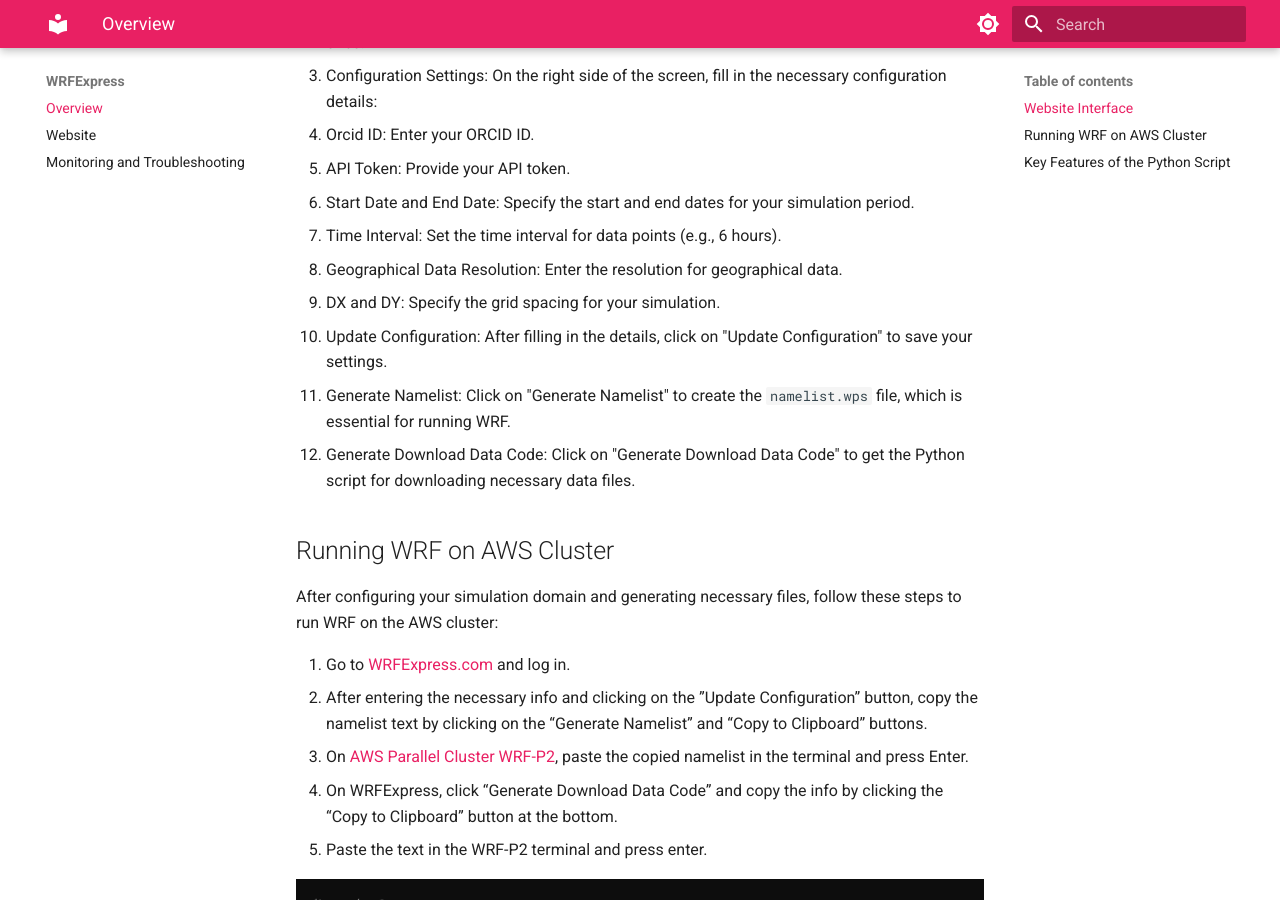
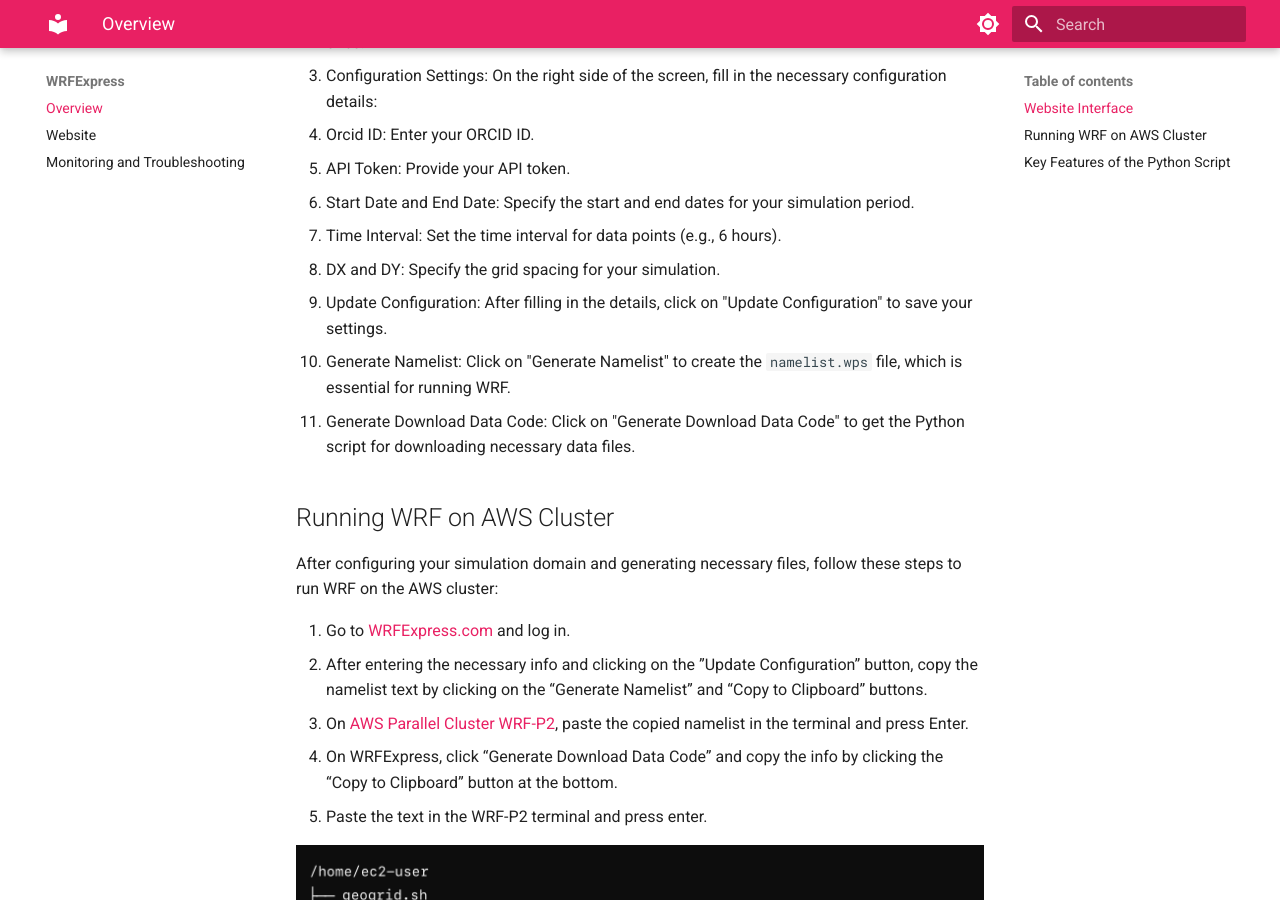
Before and after one commit to AtmosferaUSM/tutorial_WRFExpress, an MkDocs documentation site: the page built from docs/index.md, in a window 1280 px wide and 900 px high, scrolled down 537 px. Built offline with MkDocs 1.6.1 and Material for MkDocs 9.7.7, drawn with Linux system fonts in a browser that asks for light colours.

Commit message:
initial commit

```diff
--- a/docs/index.md
+++ b/docs/index.md
@@ -13,7 +13,6 @@
    - API Token: Provide your API token.
    - Start Date and End Date: Specify the start and end dates for your simulation period.
    - Time Interval: Set the time interval for data points (e.g., 6 hours).
-   - Geographical Data Resolution: Enter the resolution for geographical data.
    - DX and DY: Specify the grid spacing for your simulation.
 4. Update Configuration: After filling in the details, click on "Update Configuration" to save your settings.
 5. Generate Namelist: Click on "Generate Namelist" to create the `namelist.wps` file, which is essential for running WRF.
```
